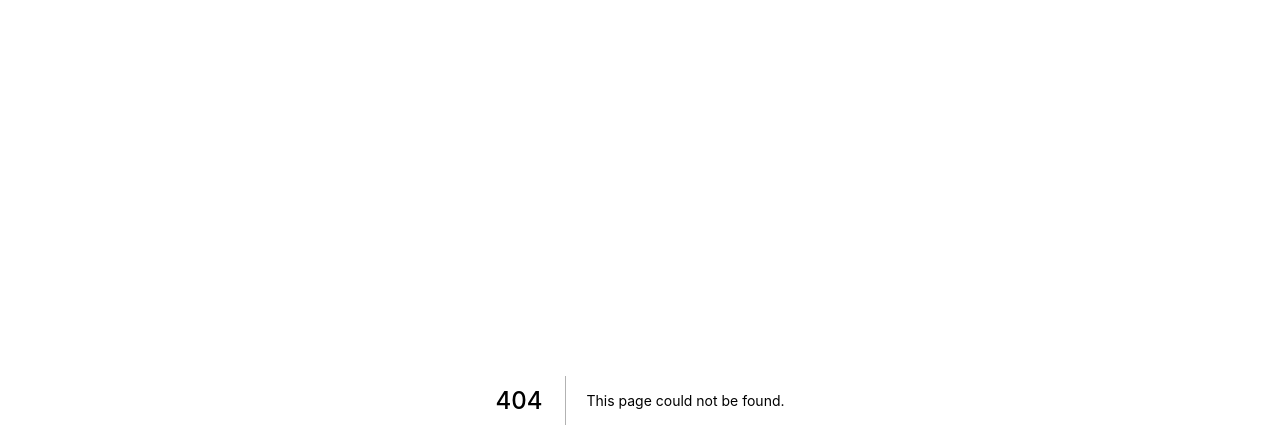
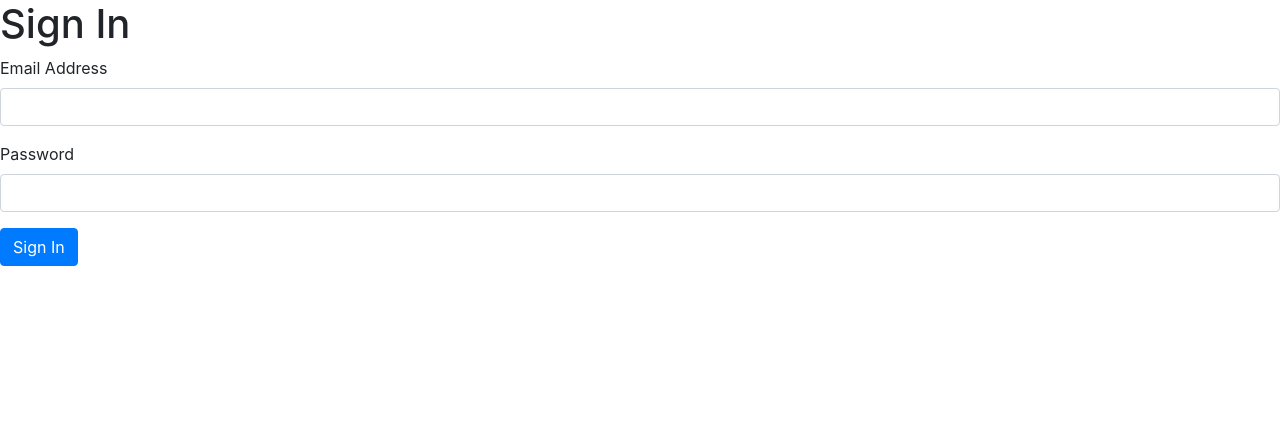
Before and after one commit to elavagni/Ticketing, a Next.js app in the folder client/: page /auth/signin in a window 1280 px wide. Before the commit this address had no page. Shown: the top 448 px of the page. Built offline with nearby package versions, Linux system fonts and the light colour scheme.

Commit message:
Add signin form

```diff
--- a/client/pages/auth/signup.js
+++ b/client/pages/auth/signin.js
@@ -6,7 +6,7 @@
     const [email, setEmail] = useState('');
     const [password, setPassword] = useState('');
     const { doRequest, errors} = useRequest({
-        url: '/api/users/signup',
+        url: '/api/users/signin',
         method: 'post',
         body: {
             email, password
@@ -22,7 +22,7 @@
 
     return (
         <form onSubmit={onSubmit}>
-            <h1>Sign Up</h1>
+            <h1>Sign In</h1>
             <div className="form-group">
                 <label>Email Address</label>
                 <input
@@ -41,7 +41,7 @@
                 />
             </div>
             {errors}
-            <button className="btn btn-primary">Sign up</button>
+            <button className="btn btn-primary">Sign In</button>
         </form>
     );
 };
--- a/client/pages/banana.js
+++ /dev/null
@@ -1,3 +0,0 @@
-export default () => {
-    return <h1>Banana2 Page</h1>;
-};
--- a/client/pages/index.js
+++ b/client/pages/index.js
@@ -1,9 +1,9 @@
 import buildHttpClient  from '../api/build-http-client';
 
 const LandingPage = ({ currentUser }) => {
-    //Log current user coming fro, getInitialProps
-    console.log(currentUser)
-    return <h1>Landing Page</h1>;
+    //currentUser is comming from getInitialProps
+    return currentUser ? <h1>You are signed in</h1> : <h1>You are not signed in</h1>
+
 }
 
 LandingPage.getInitialProps = async context => {
```
